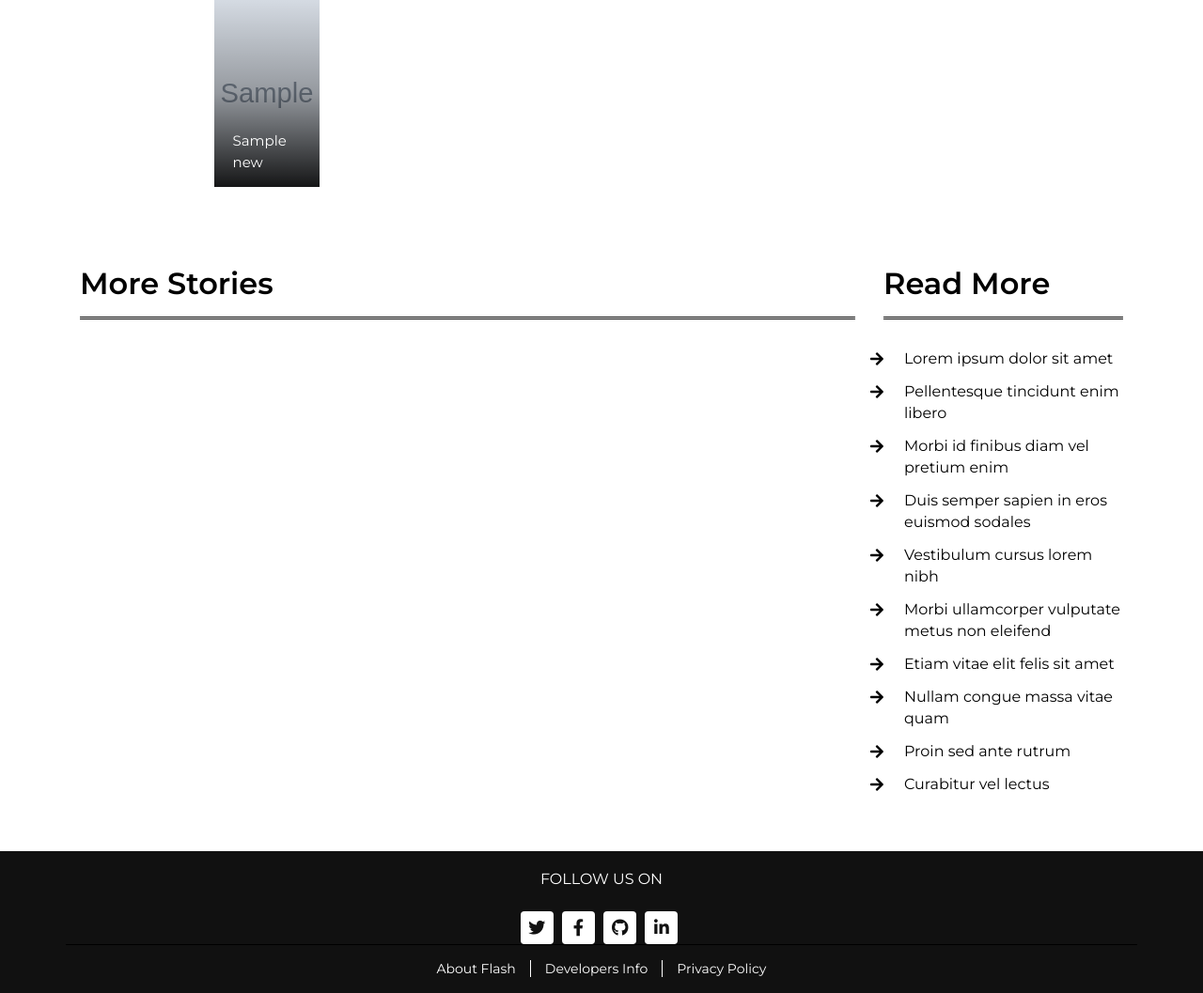
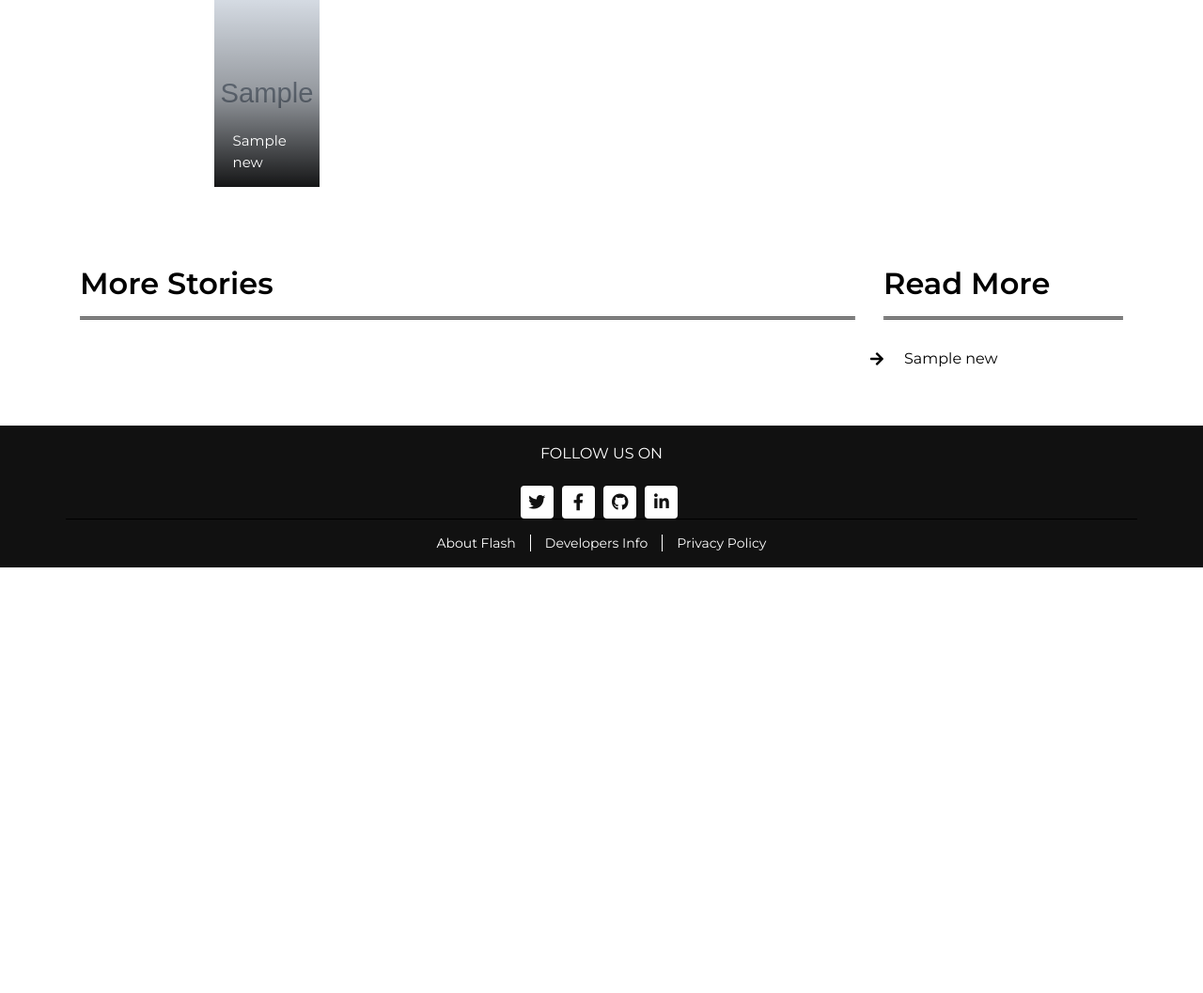
Before and after one commit to Rohini13/Flash, a Django app: template news/templates/news/home_alt.html in a window 1280 px wide. Shown: the part 811-1868 px from the top of the page at 94% size. After the commit the page ends 1415 px from the top, so only its background shows below. Run offline with Django 3.2, Linux system fonts and the light colour scheme; the template is opened without the code that fills it: most values are stand-ins (such as "Sample title", 1, 10 or a date in 2020); grey boxes marked "Sample" are stand-in pictures; some libraries are stand-ins or nearby versions.

Commit message:
small changes

```diff
--- a/news/templates/news/home_alt.html
+++ b/news/templates/news/home_alt.html
@@ -229,16 +229,11 @@
                         <div class="mn-list">
                             <h2>Read More</h2>
                             <ul>
-                                <li><a href="">Lorem ipsum dolor sit amet</a></li>
-                                <li><a href="">Pellentesque tincidunt enim libero</a></li>
-                                <li><a href="">Morbi id finibus diam vel pretium enim</a></li>
-                                <li><a href="">Duis semper sapien in eros euismod sodales</a></li>
-                                <li><a href="">Vestibulum cursus lorem nibh</a></li>
-                                <li><a href="">Morbi ullamcorper vulputate metus non eleifend</a></li>
-                                <li><a href="">Etiam vitae elit felis sit amet</a></li>
-                                <li><a href="">Nullam congue massa vitae quam</a></li>
-                                <li><a href="">Proin sed ante rutrum</a></li>
-                                <li><a href="">Curabitur vel lectus</a></li>
+                                {% for n in news %}
+                                    {% for a in n %}
+                                        <li><a href="">{{ a.title }}</a></li>
+                                    {% endfor %}
+                                {% endfor %}
                             </ul>
                         </div>
                     </div>
--- a/news/toi_scraper.py
+++ b/news/toi_scraper.py
@@ -40,6 +40,6 @@ def get_articles(url):
                     "location": None,
                     "time": None,
                     "title": i.get("alt"),
-                    "image": i.get("data-src")
+                    "image": i.get("data-src"),
                 })
         return data
```
Also changed, not shown: news/templates/news/single_page.html (+11 -9 lines), news/static/news/images/ndtv.png (added), news/static/news/images/news18.jpg (added), news/static/news/images/telegraph.png (added), news/static/news/images/toi.jpg (added), news/templatetags/index1.py (line endings or trailing spaces).
